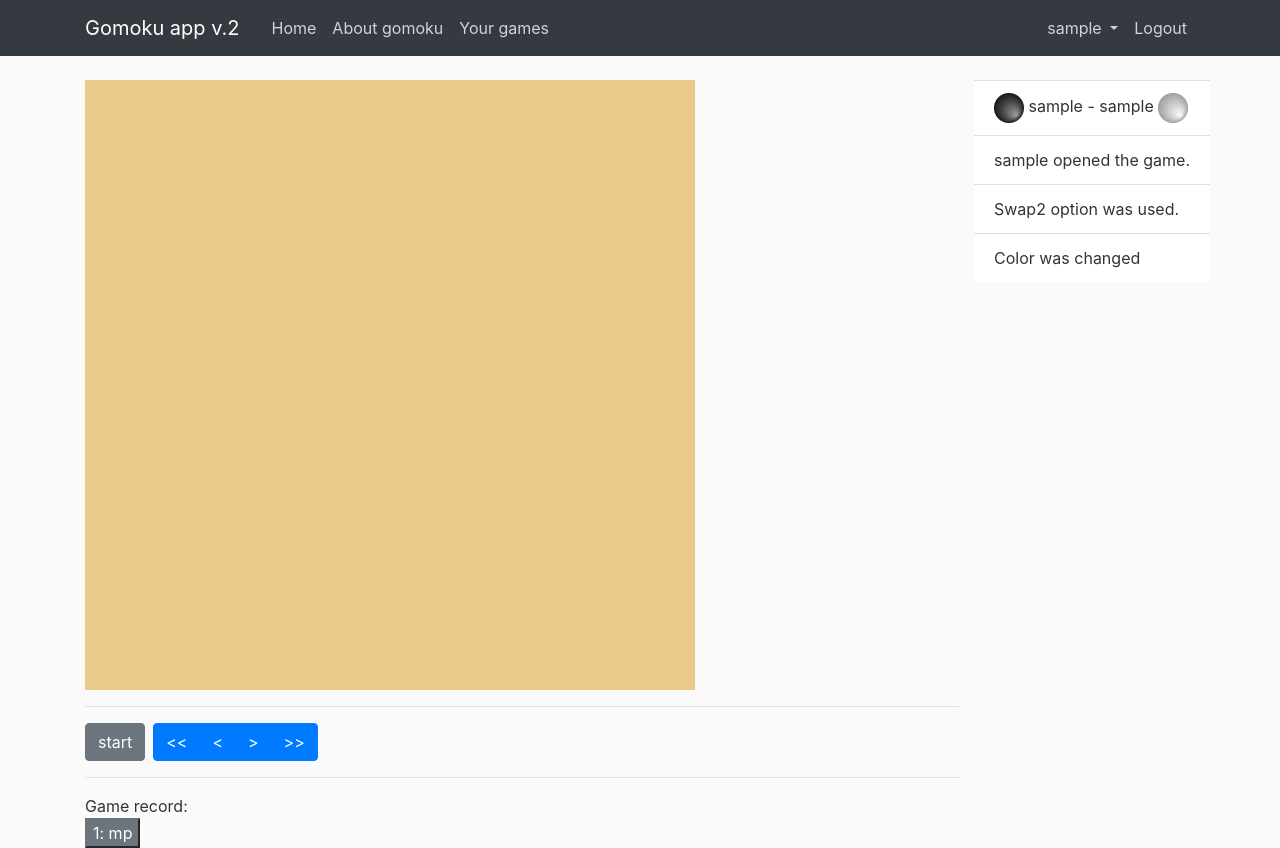
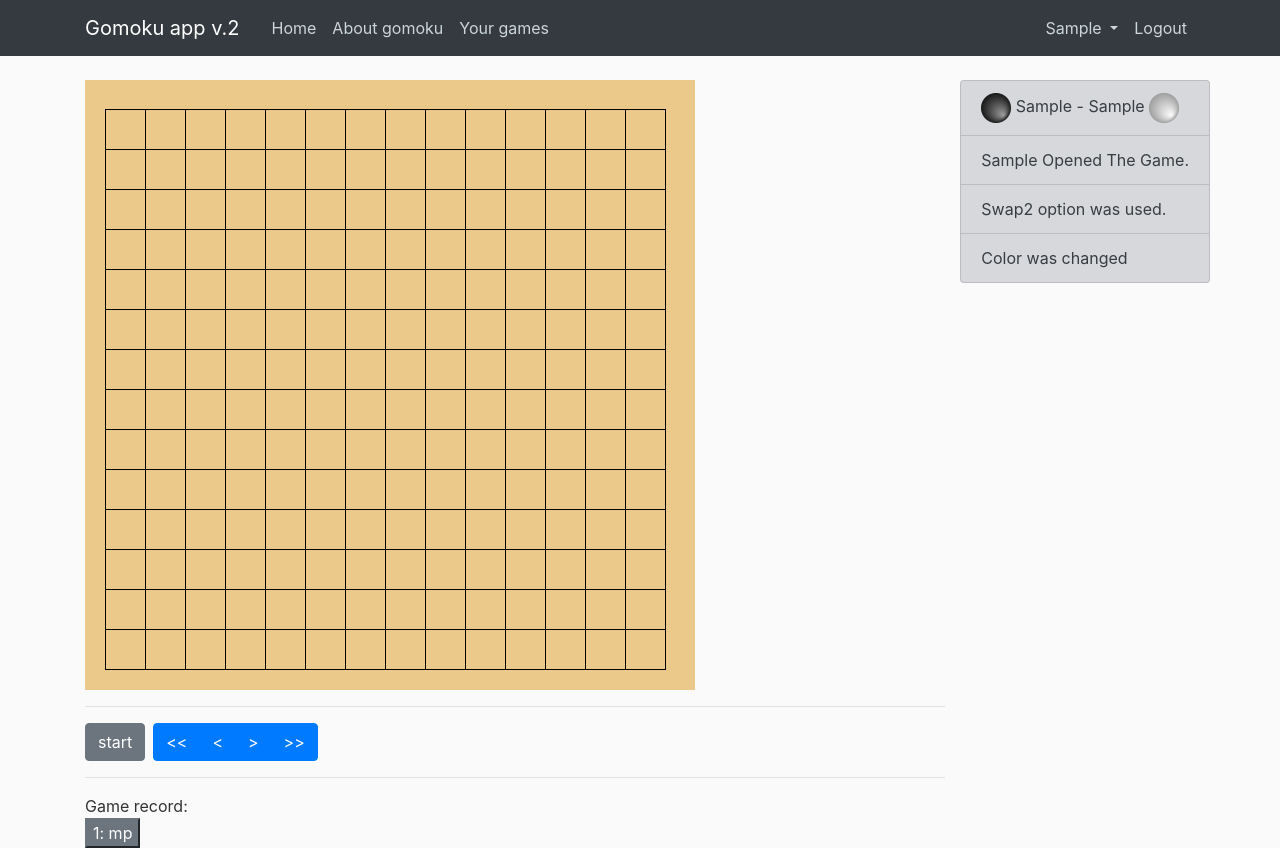
Before and after one commit to adam-harmasz/gomoku_v_0_2, a Django app: page /gomoku/game/1 in a window 1280 px wide. Run offline with Django 3.2, Linux system fonts and the light colour scheme; a user stored in the database is signed in; tables that the repository leaves empty hold one stand-in row (values such as "Sample post"); some libraries are stand-ins or nearby versions.

Commit message:
game detail game board fix, html styling

```diff
--- a/config/static/gomoku_app/js/app.js
+++ b/config/static/gomoku_app/js/app.js
@@ -70,6 +70,7 @@ $(document).ready(function () {
                         x: rect_x,
                         width: 40,
                         height: 40,
+                        stroke: "black",
                         class: "board-cell",
                     });
                     gomoku_board.append(rect_elem);
--- a/core/templates/core/about.html
+++ b/core/templates/core/about.html
@@ -56,7 +56,7 @@
                 </p>
                 <hr>
                 <p>
-                     <strong>Swap2 - </strong>Swap rule was a main variation for a few years, however it still wasn't perfect.
+                    <strong>Swap2 - </strong>Swap rule was a main variation for a few years, however it still wasn't perfect.
                     In swap2 variation black player starts with placing three stones, then white player has three options, choose black stones,
                     choose white stones or place additional two stones of the board, if additional stones are placed then black player is choosing
                     the color. Swap2 variation is official one to play in tournaments.
--- a/core/templates/core/base.html
+++ b/core/templates/core/base.html
@@ -23,9 +23,6 @@
         {% endif %}
         <style>
         {% block style %}
-            {#body {#}
-            {#background-image: url("{% static "config/img/gomoku_board.jpg" %}");#}
-            {#}#}
         {% endblock style %}
         </style>
     </head>
@@ -47,7 +44,7 @@
                         <div class="navbar-nav">
                             {% if user.is_authenticated %}
                                 <div class="nav-item dropdown">
-                                    <a class="nav-link dropdown-toggle" data-toggle="dropdown" href="{{ user.userprofile.get_absolute_url }}" role="button" aria-haspopup="true" aria-expanded="false">
+                                    <a class="nav-link dropdown-toggle text-capitalize" data-toggle="dropdown" href="{{ user.userprofile.get_absolute_url }}" role="button" aria-haspopup="true" aria-expanded="false">
                                         {{ user.username }}
                                     </a>
                                     <div class="dropdown-menu">
--- a/gomoku_app/templates/gomoku_app/game_detail.html
+++ b/gomoku_app/templates/gomoku_app/game_detail.html
@@ -86,33 +86,34 @@
     </div>
 {% endblock content %}
 {% block sidebar %}
-    <ul class="list-group list-group-flush">
+    <ul class="list-group">
+{#        <legend class="text-center">Game info</legend>#}
         {% if object.color_change %}
-            <li class="list-group-item">
+            <li class="list-group-item list-group-item-secondary">
                 <img src="{% static 'gomoku_app/img/Black_Go_Stone.png' %}" style="width: 30px; height: 30px">
-                <span>{{ object.white_player }}</span>
+                <span class="text-capitalize">{{ object.white_player }}</span>
                  -
-                <span>{{ object.black_player }}</span>
+                <span class="text-capitalize">{{ object.black_player }}</span>
                 <img src="{% static 'gomoku_app/img/White_Go_Stone.png' %}" style="width: 30px; height: 30px">
             </li>
         {% else %}
-            <li class="list-group-item ">
+            <li class="list-group-item list-group-item-secondary">
                 <img src="{% static 'gomoku_app/img/Black_Go_Stone.png' %}" style="width: 30px; height: 30px">
-                <span>{{ object.black_player }}</span>
+                <span class="text-capitalize">{{ object.black_player }}</span>
                 -
-                <span>{{ object.white_player }}</span>
+                <span class="text-capitalize">{{ object.white_player }}</span>
                 <img src="{% static 'gomoku_app/img/White_Go_Stone.png' %}" style="width: 30px; height: 30px">
             </li>
         {% endif %}
-        <li class="list-group-item ">
-            <span>
+        <li class="list-group-item list-group-item-secondary">
+            <span class="text-capitalize">
                 {{ object.black_player }} opened the game.
             </span>
         </li>
-        <li class="list-group-item">
+        <li class="list-group-item list-group-item-secondary">
             <span>Swap2 option {% if object.swap_2 %}was{% else %}wasn't{% endif %} used.</span>
         </li>
-        <li class="list-group-item">
+        <li class="list-group-item list-group-item-secondary">
             <span>Color{% if object.color_change %} was{% else %} wasn't{% endif %} changed</span>
         </li>
     </ul>
--- a/gomoku_app/templates/gomoku_app/game_list.html
+++ b/gomoku_app/templates/gomoku_app/game_list.html
@@ -84,9 +84,9 @@
         function game_records_list(data=false) {
             $.each(data.users_games, function (k, v) {
                 var a_element =  "<div id=\"div-players-" + v["id"] + "\" class=\"col col-lg-9\"><a href='/gomoku/game/" + v["id"] +
-                    "' class='list-group-item list-group-item-action list-group-item-light game-record-item'>" +
+                    "' class='list-group-item list-group-item-action list-group-item-secondary game-record-item'>" +
                     v["black_player_nickname"] + " - " + v["white_player_nickname"] + "</a></div>" +
-                    "<div id=\"div-delete-" + v["id"] + "\" class=\"col\"><a href=\"#\" class=\"list-group-item list-group-item-action list-group-item-light\ delete-game-data\" data-id=" +
+                    "<div id=\"div-delete-" + v["id"] + "\" class=\"col\"><a href=\"#\" class=\"list-group-item list-group-item-action list-group-item-dark delete-game-data\" data-id=" +
                     v["id"] + " data-toggle=\"modal\" data-target=\"#delete-modal\" >Delete</a></div>" + "<div id=\"div-w-100-" + v["id"] + "\" class=\"w-100\"></div>\n";
                 $("#game-record-list").append(a_element);
             });
```
